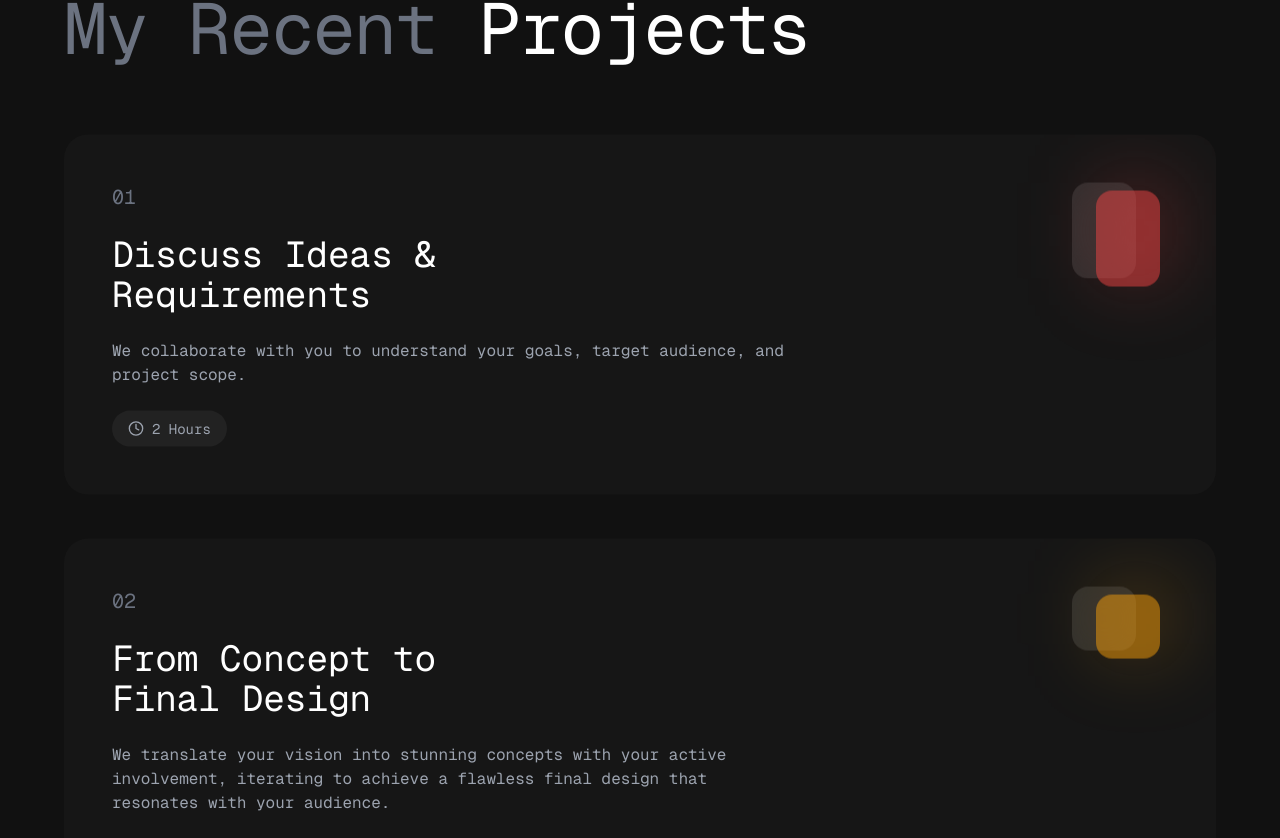
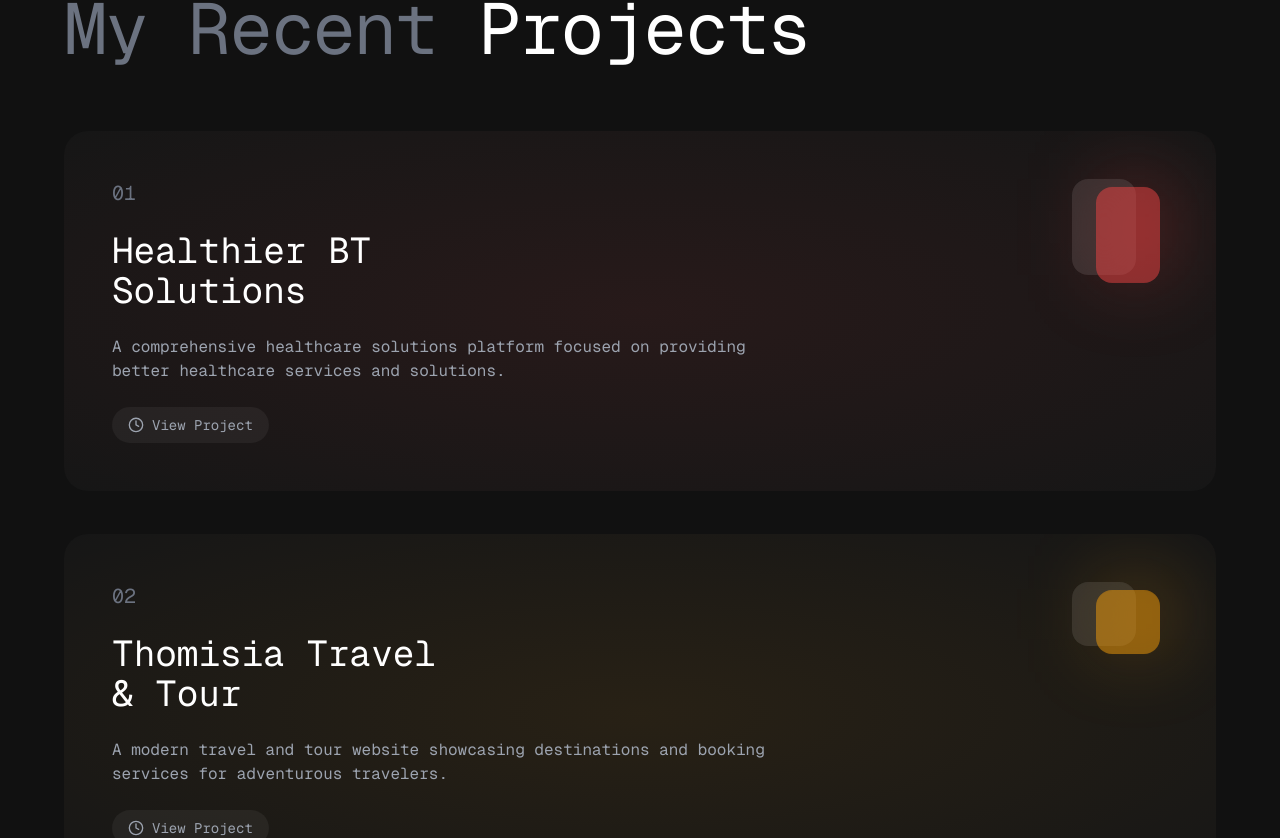
Before and after one commit to nanayawdev/nycre8ivestudio, a Next.js app: page / in a window 1280 px wide. Shown: the part 1959-2797 px from the top of the page. Built offline with nearby package versions, Linux system fonts and the light colour scheme.

Commit message:
Update Portfolio section with project showcase and smooth scrolling

```diff
--- a/components/sections/how-we-work.tsx
+++ b/components/sections/how-we-work.tsx
@@ -10,6 +10,7 @@ interface ProcessStep {
   title: string
   description: string
   duration: string
+  url: string
   icon: React.ReactNode
   glowColor: string
 }
@@ -17,9 +18,10 @@ interface ProcessStep {
 const processSteps: ProcessStep[] = [
   {
     number: "01",
-    title: "Discuss Ideas &\nRequirements",
-    description: "We collaborate with you to understand your goals, target audience, and project scope.",
-    duration: "2 Hours",
+    title: "Healthier BT\nSolutions",
+    description: "A comprehensive healthcare solutions platform focused on providing better healthcare services and solutions.",
+    duration: "View Project",
+    url: "https://healthierbtsolutions.com",
     icon: (
       <div className="relative w-24 h-24">
         <div className="absolute right-0 w-16 h-24 bg-red-500/30 blur-2xl" />
@@ -31,10 +33,10 @@ const processSteps: ProcessStep[] = [
   },
   {
     number: "02",
-    title: "From Concept to\nFinal Design",
-    description:
-      "We translate your vision into stunning concepts with your active involvement, iterating to achieve a flawless final design that resonates with your audience.",
-    duration: "2-5 Days",
+    title: "Thomisia Travel\n& Tour",
+    description: "A modern travel and tour website showcasing destinations and booking services for adventurous travelers.",
+    duration: "View Project",
+    url: "https://thomisiatravelandtour.com",
     icon: (
       <div className="relative w-24 h-24">
         <div className="absolute right-0 w-16 h-16 bg-amber-500/30 blur-2xl" />
@@ -46,10 +48,10 @@ const processSteps: ProcessStep[] = [
   },
   {
     number: "03",
-    title: "Development,\nTesting & Launch",
-    description:
-      "We transform design into a seamless digital experience, rigorously test across platforms, celebrate your success, ensure smooth rollout, and continuously optimize for growth.",
-    duration: "2-4 Days",
+    title: "NY Cre8ive\nStudio",
+    description: "A creative digital agency portfolio showcasing web development and design services.",
+    duration: "View Project",
+    url: "https://nycre8ivestudio.com",
     icon: (
       <div className="relative w-24 h-24">
         <div className="absolute right-0 w-16 h-16 bg-emerald-500/30 blur-2xl" />
@@ -58,6 +60,21 @@ const processSteps: ProcessStep[] = [
       </div>
     ),
     glowColor: "from-emerald-500/20 via-emerald-500/10 to-transparent",
+  },
+  {
+    number: "04",
+    title: "Atinka\nNews",
+    description: "A dynamic news platform delivering the latest updates and stories to readers.",
+    duration: "View Project",
+    url: "https://atinkanews.net",
+    icon: (
+      <div className="relative w-24 h-24">
+        <div className="absolute right-0 w-16 h-16 bg-blue-500/30 blur-2xl" />
+        <div className="relative z-10 w-16 h-16 bg-white/10 backdrop-blur-xl rounded-2xl" />
+        <div className="absolute top-2 right-2 z-20 w-16 h-16 bg-blue-500/50 rounded-2xl" />
+      </div>
+    ),
+    glowColor: "from-blue-500/20 via-blue-500/10 to-transparent",
   },
 ]
 
@@ -83,9 +100,9 @@ function ProcessCard({ step }: { step: ProcessStep }) {
       className="relative"
     >
       <div className="bg-[#161616] rounded-3xl p-12 relative overflow-hidden group hover:bg-[#1a1a1a] transition-colors">
-        {/* Gradient background */}
+        {/* Gradient background - modified opacity values */}
         <div
-          className={`absolute inset-0 bg-gradient-radial ${step.glowColor} opacity-0 group-hover:opacity-100 transition-opacity duration-500`}
+          className={`absolute inset-0 bg-gradient-radial ${step.glowColor} opacity-40 group-hover:opacity-100 transition-opacity duration-500`}
         />
 
         <div className="relative z-10 flex flex-col md:flex-row gap-8 items-start">
@@ -93,10 +110,15 @@ function ProcessCard({ step }: { step: ProcessStep }) {
             <div className="text-gray-500 text-xl">{step.number}</div>
             <h3 className="text-3xl md:text-4xl text-white whitespace-pre-line">{step.title}</h3>
             <p className="text-gray-400 max-w-2xl">{step.description}</p>
-            <div className="inline-flex items-center text-sm text-gray-400 bg-white/5 px-4 py-2 rounded-full">
+            <a
+              href={step.url}
+              target="_blank"
+              rel="noopener noreferrer"
+              className="inline-flex items-center text-sm text-gray-400 bg-white/5 px-4 py-2 rounded-full hover:bg-white/10 transition-colors"
+            >
               <Clock className="w-4 h-4 mr-2" />
               {step.duration}
-            </div>
+            </a>
           </div>
           <div className="flex-shrink-0">{step.icon}</div>
         </div>
@@ -107,7 +129,7 @@ function ProcessCard({ step }: { step: ProcessStep }) {
 
 export function HowWeWork() {
   return (
-    <section className="relative min-h-screen bg-[#111111] px-4 py-32">
+    <section id="portfolio" className="relative bg-[#111111] px-4 py-32">
       <div className="max-w-6xl mx-auto">
         <div className="space-y-4 mb-24">
           <div className="inline-block px-4 py-1.5 rounded-full text-sm bg-[#222] border border-[#333]">
--- a/components/ui/hero.tsx
+++ b/components/ui/hero.tsx
@@ -9,6 +9,13 @@ interface HeroProps {
 }
 
 export function Hero({ className, ...props }: HeroProps) {
+  const scrollToPortfolio = () => {
+    document.getElementById('portfolio')?.scrollIntoView({
+      behavior: 'smooth',
+      block: 'start'
+    })
+  }
+
   return (
     <div className={cn("relative min-h-screen bg-[#111111] overflow-hidden", className)} {...props}>
       {/* Animated gradient background */}
@@ -47,7 +54,7 @@ export function Hero({ className, ...props }: HeroProps) {
         {/* Navigation */}
         <nav className="flex justify-between items-center px-8 py-8 md:px-12">
           <div className="text-white font-bold text-xl tracking-tight">
-            NYCRE8IVE <span className="font-light">STUDIO</span>
+            NY<span className="font-light">CRE8IVE</span>
           </div>
           <div className="flex items-center gap-6 md:gap-10">
             <a href="#portfolio" className="text-gray-300 hover:text-white text-sm transition-colors">
@@ -104,7 +111,10 @@ export function Hero({ className, ...props }: HeroProps) {
             transition={{ delay: 0.7 }}
             className="flex flex-wrap justify-center gap-4"
           >
-            <button className="px-8 py-4 rounded-full text-white border border-white/20 hover:bg-white/10 transition-colors">
+            <button
+              onClick={scrollToPortfolio}
+              className="px-8 py-4 rounded-full text-white border border-white/20 hover:bg-white/10 transition-colors"
+            >
               View My Portfolio
             </button>
           </motion.div>
```
